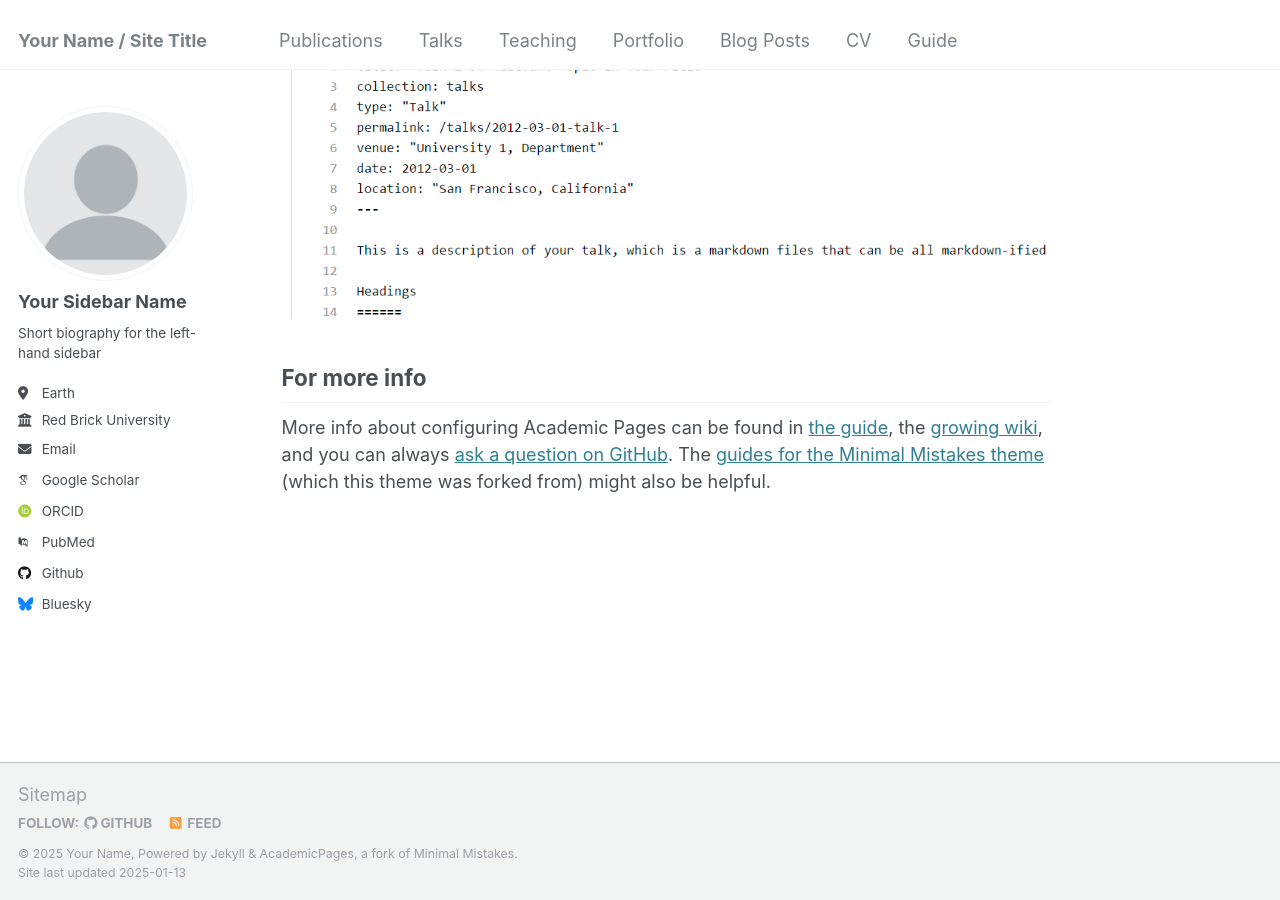
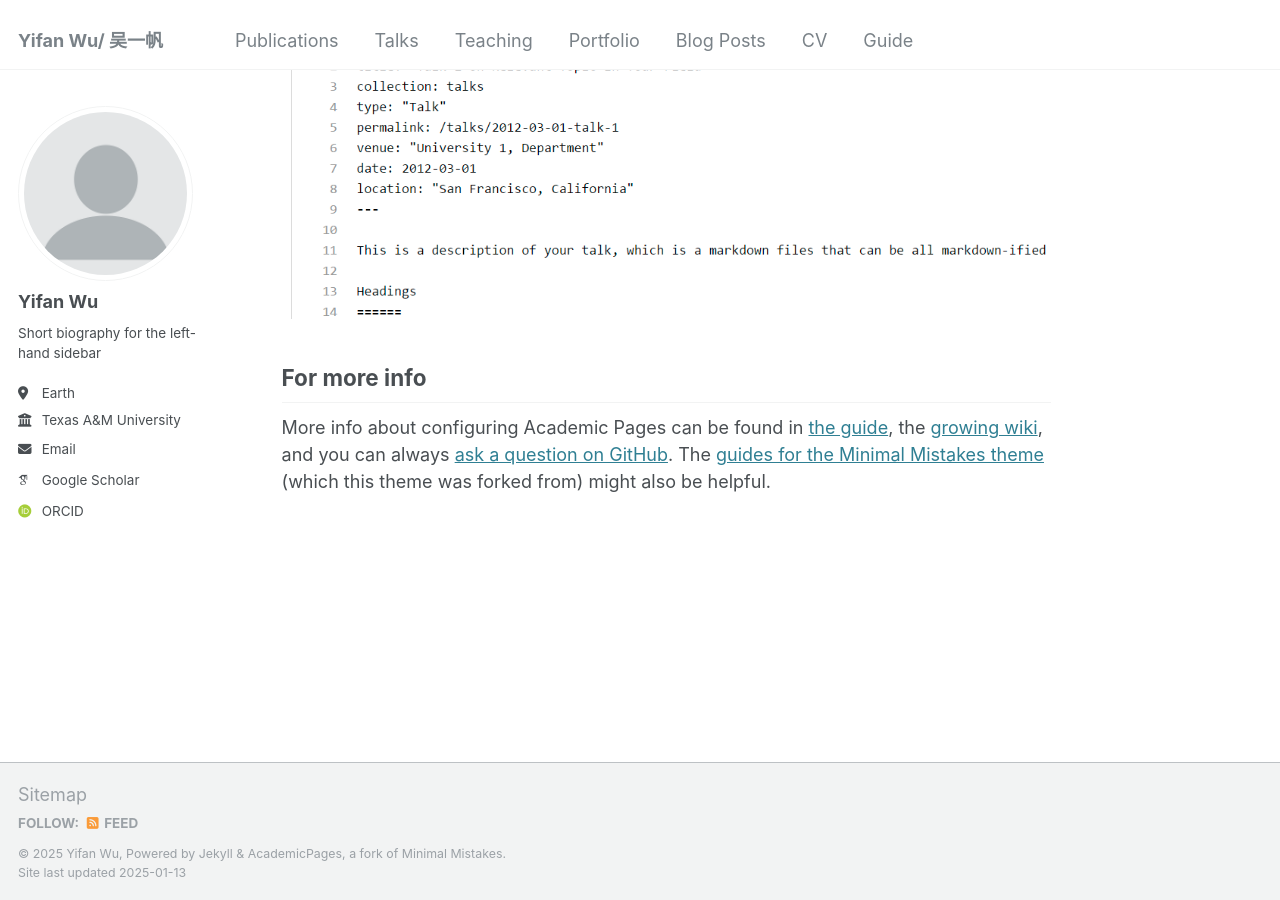
Before and after one commit to wuyifan1995/wuyifan1995.github.io, a Jekyll site: the page built from _pages/about.md, in a window 1280 px wide and 900 px high, scrolled down 2643 px. Built offline with Jekyll 4.4.1, drawn with Linux system fonts in a browser that asks for light colours; some web fonts are replaced.

Commit message:
Update _config.yml

```diff
--- a/_config.yml
+++ b/_config.yml
@@ -8,13 +8,13 @@
 
 # Basic Site Settings
 locale                   : "en-US"
-title                    : "Your Name / Site Title"
+title                    : "Yifan Wu/ 吴一帆"
 title_separator          : "-"
-name                     : &name "Your Name"
+name                     : &name "Yifan Wu"
 description              : &description "personal description"
-url                      : https://academicpages.github.io # the base hostname & protocol for your site e.g. "https://[your GitHub username].github.io"
+url                      : https://wuyifan1995.github.io # the base hostname & protocol for your site e.g. "https://wuyifan1995.github.io"
 baseurl                  : "" # the subpath of your site, e.g. "/blog"
-repository               : "academicpages/academicpages.github.io"
+repository               : "wuyifan1995/wuyifan1995.github.io"
 
 # Site Author - The following control what appear as part of the author content on the side bar.
 #               If a field is blank the icon and link will not appear, otherwise it will be shown.
@@ -22,21 +22,20 @@ repository               : "academicpages/academicpages.github.io"
 author:
   # Biographic information
   avatar           : "profile.png"
-  name             : "Your Sidebar Name"
+  name             : "Yifan Wu"
   pronouns         : # example: "she/her"
   bio              : "Short biography for the left-hand sidebar"
   location         : "Earth"
-  employer         : "Red Brick University"
+  employer         : "Texas A&M University"
   uri              : # URL
   email            : "none@example.org"
 
   # Academic websites
   arxiv            : # URL - Update with the correct link to your profile
-  googlescholar    : "https://scholar.google.com/citations?user=PS_CX0AAAAAJ"
-  impactstory      : # URL
-  orcid            : "http://orcid.org/yourorcidurl"
+  googlescholar    : "https://scholar.google.com/citations?user=g0mVzUsAAAAJ&hl=en"
+  orcid            : "https://orcid.org/my-orcid?orcid=0009-0009-4183-294X"
   semantic         : # URL
-  pubmed           : "https://www.ncbi.nlm.nih.gov/pubmed/?term=john+snow"
+  pubmed           : #
   researchgate     : # URL
   scopus           : # URL
 
@@ -44,12 +43,12 @@ author:
   bitbucket        : # Username - Update with your username on the site
   codepen          : # Username
   dribbble         : # Username
-  github           : "academicpages"
+  github           : #
   kaggle           : # Username
   stackoverflow    : # User number or user number and name (i.e., use "1" or "1/jeff-atwood")
 
   # Social media
-  bluesky          : "bsky.app" # Replace this with you Bluesky username
+  bluesky          : #
   facebook         : # Username
   flickr           : # Username
   foursquare       : # Username
```
